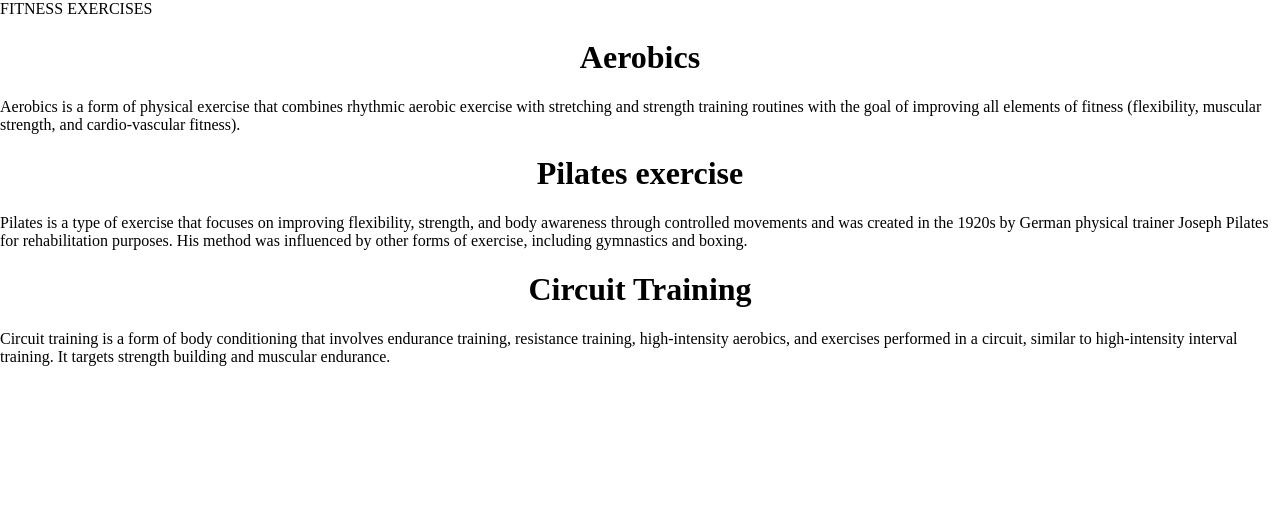
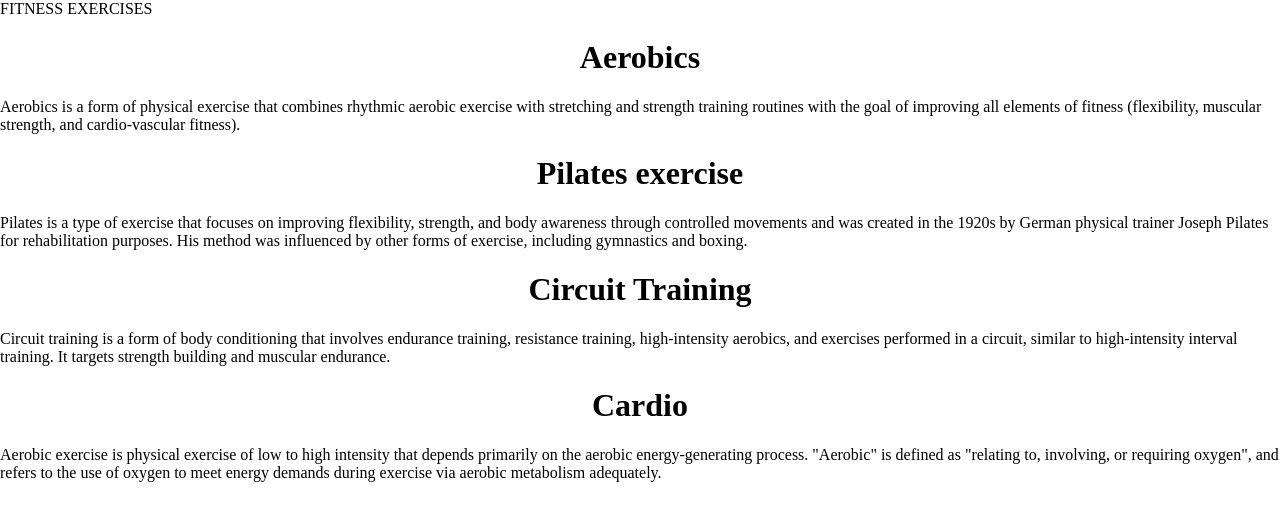
Before and after one commit to Eddahkarambu/Fitness-web-app, a React (Create React App) app: page /Services in a window 1280 px wide. Shown: the top 520 px of the page. Built offline with nearby package versions, Linux system fonts and the light colour scheme.

Commit message:
add the services offered

```diff
--- a/src/Components/Services.js
+++ b/src/Components/Services.js
@@ -34,6 +34,16 @@ function Services() {
           training. It targets strength building and muscular endurance.
         </p>
       </div>
+      <div>
+        <h1>Cardio</h1>
+        <p>
+          Aerobic exercise is physical exercise of low to high intensity that
+          depends primarily on the aerobic energy-generating process. "Aerobic"
+          is defined as "relating to, involving, or requiring oxygen", and
+          refers to the use of oxygen to meet energy demands during exercise via
+          aerobic metabolism adequately.
+        </p>
+      </div>
     </div>
   );
 }
```
Also changed, not shown: src/Images/aerobics exe.png (added).
